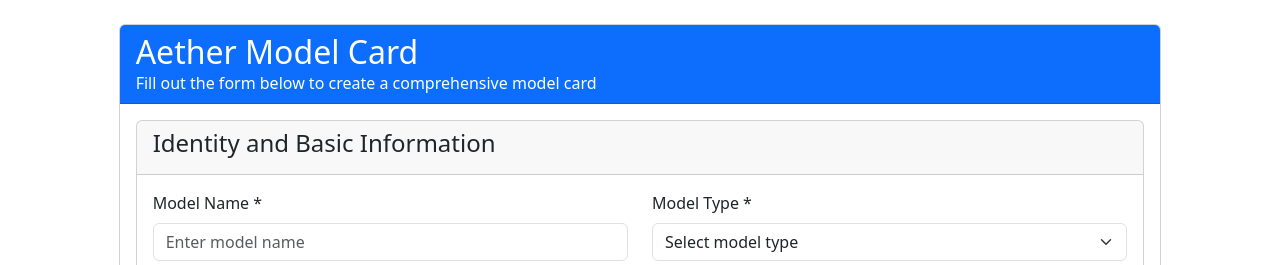
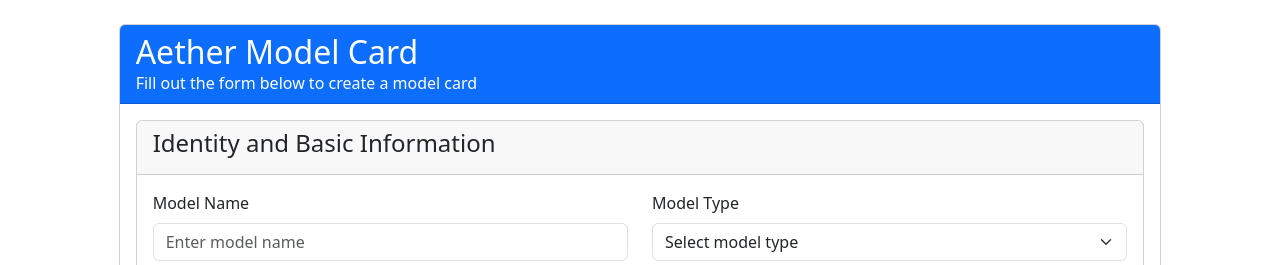
Before and after one commit to RedCupofJoe/model-card-demo, a React (Create React App) app: page / in a window 1280 px wide. Shown: the top 265 px of the page. Built offline with nearby package versions, Linux system fonts and the light colour scheme.

Commit message:
updated the model cards to clean up user flow

```diff
--- a/src/components/ModelCardForm.jsx
+++ b/src/components/ModelCardForm.jsx
@@ -227,7 +227,7 @@ const ModelCardForm = () => {
           <Card>
             <Card.Header className="bg-primary text-white">
               <h2 className="mb-0">Aether Model Card</h2>
-              <p className="mb-0">Fill out the form below to create a comprehensive model card</p>
+              <p className="mb-0">Fill out the form below to create a model card</p>
             </Card.Header>
             <Card.Body>
               {showSuccess && (
@@ -246,7 +246,7 @@ const ModelCardForm = () => {
                     <Row>
                       <Col md={6}>
                         <Form.Group className="mb-3">
-                          <Form.Label>Model Name *</Form.Label>
+                          <Form.Label>Model Name</Form.Label>
                           <Form.Control
                             type="text"
                             value={formData.identity_and_basic_information.model_name}
@@ -257,7 +257,7 @@ const ModelCardForm = () => {
                       </Col>
                       <Col md={6}>
                         <Form.Group className="mb-3">
-                          <Form.Label>Model Type *</Form.Label>
+                          <Form.Label>Model Type</Form.Label>
                           <Form.Select
                             value={formData.identity_and_basic_information.model_type}
                             onChange={(e) => handleInputChange('identity_and_basic_information.model_type', e.target.value)}
@@ -785,7 +785,7 @@ const ModelCardForm = () => {
                             step="0.001"
                             value={formData.evaluation_and_performance.metrics.value}
                             onChange={(e) => handleInputChange('evaluation_and_performance.metrics.value', parseFloat(e.target.value) || '')}
-                            placeholder="0.95"
+                            placeholder="0.00"
                           />
                         </Form.Group>
                       </Col>
@@ -796,7 +796,7 @@ const ModelCardForm = () => {
                             type="text"
                             value={formData.evaluation_and_performance.metrics.decision_thresholds}
                             onChange={(e) => handleInputChange('evaluation_and_performance.metrics.decision_thresholds', e.target.value)}
-                            placeholder="0.5"
+                            placeholder="0.00"
                           />
                         </Form.Group>
                       </Col>
```
